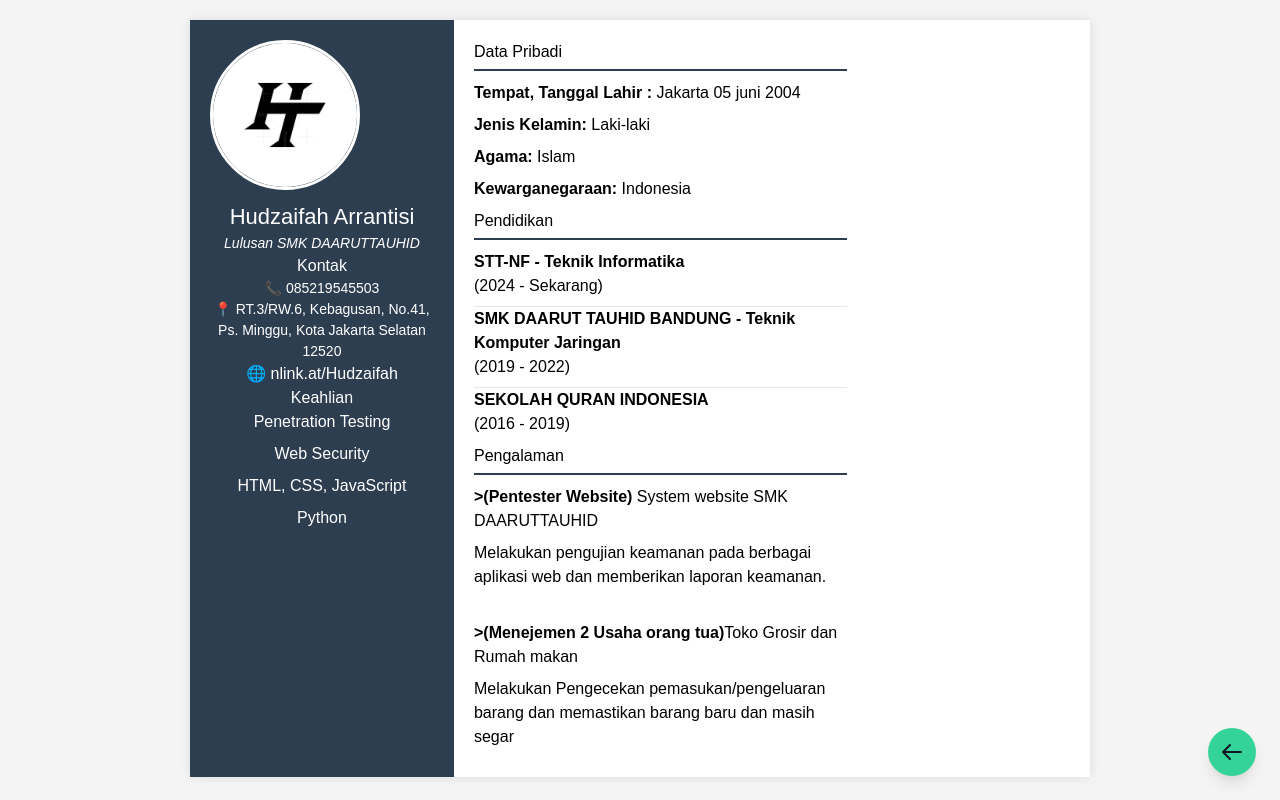
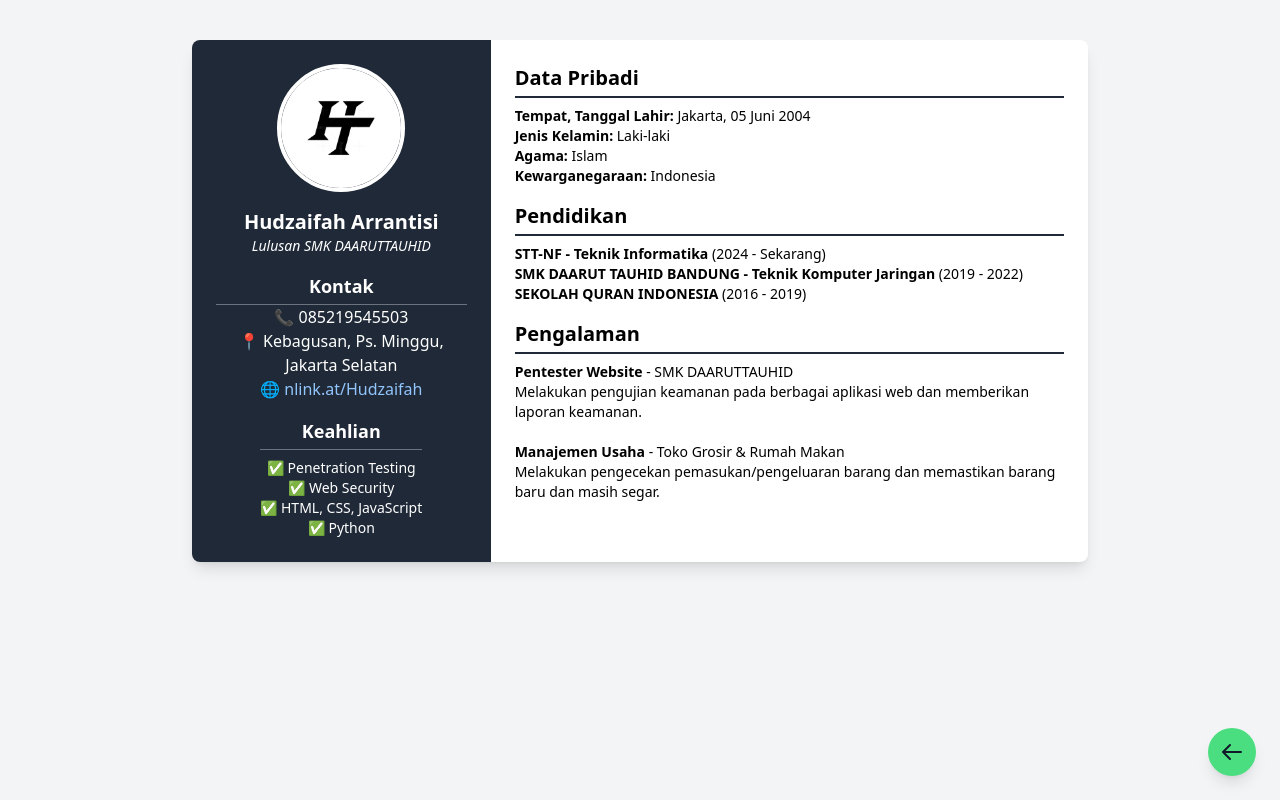
Before and after one commit to HudzaifahArrantisi/Me, a plain HTML site: page cv/index.html in a window 1280 px wide. Drawn offline with nearby package versions, Linux system fonts and the light colour scheme.

Commit message:
Update index.html

```diff
--- a/cv/index.html
+++ b/cv/index.html
@@ -1,108 +1,64 @@
-
 <!DOCTYPE html>
 <html lang="id">
 <head>
     <meta charset="UTF-8">
     <meta name="viewport" content="width=device-width, initial-scale=1.0">
-    <title>CV Saya</title>
-        <link href="https://cdn.jsdelivr.net/npm/tailwindcss@2.2.19/dist/tailwind.min.css" rel="stylesheet">
+    <title>CV - Hudzaifah Arrantisi</title>
+    <script src="https://cdn.tailwindcss.com"></script>
+</head>
+<body class="bg-gray-100">
+    <div class="max-w-4xl mx-auto mt-10 bg-white shadow-lg rounded-lg overflow-hidden md:flex">
+        <!-- Left Panel -->
+        <div class="bg-gray-800 text-white p-6 flex flex-col items-center w-full md:w-1/3">
+            <img src="../img/H.jpg" alt="Foto Profil" class="w-32 h-32 rounded-full border-4 border-white mb-4">
+            <h1 class="text-xl font-semibold">Hudzaifah Arrantisi</h1>
+            <p class="text-sm italic">Lulusan SMK DAARUTTAUHID</p>
+            <div class="mt-4 text-center">
+                <h2 class="text-lg font-semibold border-b border-gray-500 pb-1">Kontak</h2>
+                <p>📞 085219545503</p>
+                <p>📍 Kebagusan, Ps. Minggu, Jakarta Selatan</p>
+                <p>🌐 <a href="https://nlink.at/Hudzaifah" class="text-blue-300">nlink.at/Hudzaifah</a></p>
+            </div>
+            <div class="mt-4 text-center">
+                <h2 class="text-lg font-semibold border-b border-gray-500 pb-1">Keahlian</h2>
+                <ul class="mt-2 text-sm">
+                    <li>✅ Penetration Testing</li>
+                    <li>✅ Web Security</li>
+                    <li>✅ HTML, CSS, JavaScript</li>
+                    <li>✅ Python</li>
+                </ul>
+            </div>
+        </div>
 
-    <style>
-        body {
-            font-family: Arial, sans-serif;
-            margin: 0;
-            padding: 0;
-            background-color: #f4f4f4;
-        }
-        .container {
-            max-width: 900px;
-            margin: 20px auto;
-            background: white;
-            display: flex;
-            box-shadow: 0 0 10px rgba(0, 0, 0, 0.1);
-        }
-        .left-panel {
-            background-color: #2c3e50;
-            color: white;
-            padding: 20px;
-            width: 35%;
-            text-align: center;
-        }
-        .left-panel img {
-            width: 150px;
-            height: 150px;
-            border-radius: 50%;
-            border: 3px solid white;
-        }
-        .left-panel h1 {
-            font-size: 22px;
-            margin-top: 10px;
-        }
-        .left-panel p {
-            font-size: 14px;
-        }
-        .right-panel {
-            padding: 20px;
-            width: 65%;
-        }
-        .right-panel h2 {
-            border-bottom: 2px solid #2c3e50;
-            padding-bottom: 5px;
-            margin-bottom: 10px;
-        }
-        ul {
-            list-style: none;
-            padding: 0;
-        }
-        li {
-            margin-bottom: 8px;
-        }
-    </style>
-</head>
-<body>
-    <div class="container">
-        <div class="left-panel">
-            <img src="../img/H.jpg" alt="Foto Profil">
-            <h1>Hudzaifah Arrantisi</h1>
-            <p><em>Lulusan SMK DAARUTTAUHID</em></p>
-            <h2>Kontak</h2>
-            <p>📞 085219545503</p>
-            <p>📍 RT.3/RW.6, Kebagusan, No.41, Ps. Minggu, Kota Jakarta Selatan 12520</p>
-            <a>🌐 nlink.at/Hudzaifah</>
-            <h2>Keahlian</h2>
-            <ul>
-                <li>Penetration Testing</li>
-                <li>Web Security</li>
-                <li>HTML, CSS, JavaScript</li>
-                <li>Python</li>
-            </ul>
-        </div>
-        <div class="right-panel">
-            <h2>Data Pribadi</h2>
-            <ul>
-                <li><strong>Tempat, Tanggal Lahir : </strong>Jakarta 05 juni 2004</li>
+        <!-- Right Panel -->
+        <div class="p-6 w-full md:w-2/3">
+            <h2 class="text-xl font-semibold border-b-2 border-gray-800 pb-1">Data Pribadi</h2>
+            <ul class="mt-2 text-sm">
+                <li><strong>Tempat, Tanggal Lahir:</strong> Jakarta, 05 Juni 2004</li>
                 <li><strong>Jenis Kelamin:</strong> Laki-laki</li>
                 <li><strong>Agama:</strong> Islam</li>
                 <li><strong>Kewarganegaraan:</strong> Indonesia</li>
             </ul>
-            <h2>Pendidikan</h2>
-            <ul>
-                <strong>STT-NF - Teknik Informatika</strong> <li>(2024 - Sekarang)</li>
-                <hr>
-                <strong>SMK DAARUT TAUHID BANDUNG - Teknik Komputer Jaringan </strong> <li>(2019 - 2022)</li>
-                <hr>
-                <strong>SEKOLAH QURAN INDONESIA </strong> <li>(2016 - 2019)</li>
+
+            <h2 class="text-xl font-semibold border-b-2 border-gray-800 pb-1 mt-4">Pendidikan</h2>
+            <ul class="mt-2 text-sm">
+                <li><strong>STT-NF - Teknik Informatika</strong> (2024 - Sekarang)</li>
+                <li><strong>SMK DAARUT TAUHID BANDUNG - Teknik Komputer Jaringan</strong> (2019 - 2022)</li>
+                <li><strong>SEKOLAH QURAN INDONESIA</strong> (2016 - 2019)</li>
             </ul>
-            <h2>Pengalaman</h2>
-            <ul>
-                <li><strong>>(Pentester Website)</strong> System website SMK DAARUTTAUHID</li>
+
+            <h2 class="text-xl font-semibold border-b-2 border-gray-800 pb-1 mt-4">Pengalaman</h2>
+            <ul class="mt-2 text-sm">
+                <li><strong>Pentester Website</strong> - SMK DAARUTTAUHID</li>
                 <li>Melakukan pengujian keamanan pada berbagai aplikasi web dan memberikan laporan keamanan.</li>
                 <br>
-                <li><strong>>(Menejemen 2 Usaha orang tua)</strong>Toko Grosir dan Rumah makan</li>
-                <li>Melakukan Pengecekan pemasukan/pengeluaran barang dan memastikan barang baru dan masih segar  </li>
+                <li><strong>Manajemen Usaha</strong> - Toko Grosir & Rumah Makan</li>
+                <li>Melakukan pengecekan pemasukan/pengeluaran barang dan memastikan barang baru dan masih segar.</li>
             </ul>
         </div>
     </div>
+
+    <!-- Back Button -->
     <a href="../index.html" class="fixed bottom-6 right-6 bg-green-400 text-gray-900 p-3 rounded-full shadow-lg hover:bg-green-500 transition-colors duration-300">
         <svg xmlns="http://www.w3.org/2000/svg" class="h-6 w-6" fill="none" viewBox="0 0 24 24" stroke="currentColor">
             <path stroke-linecap="round" stroke-linejoin="round" stroke-width="2" d="M10 19l-7-7m0 0l7-7m-7 7h18" />
```
